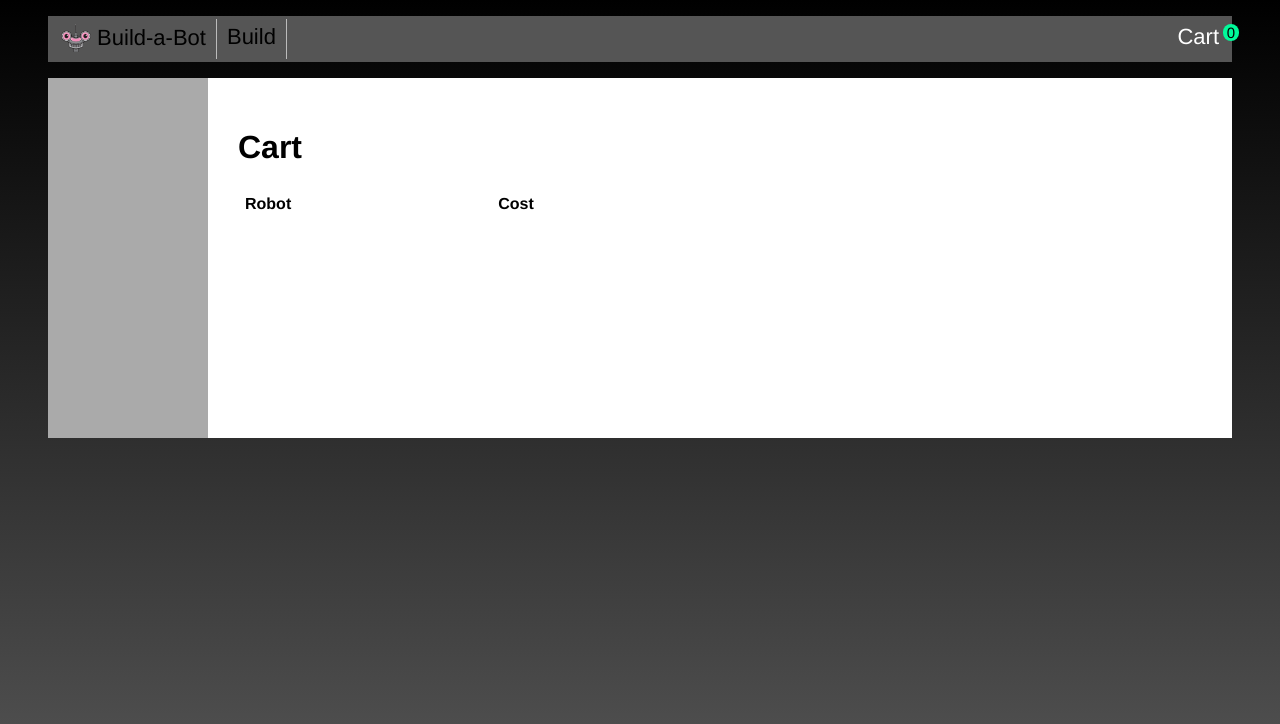
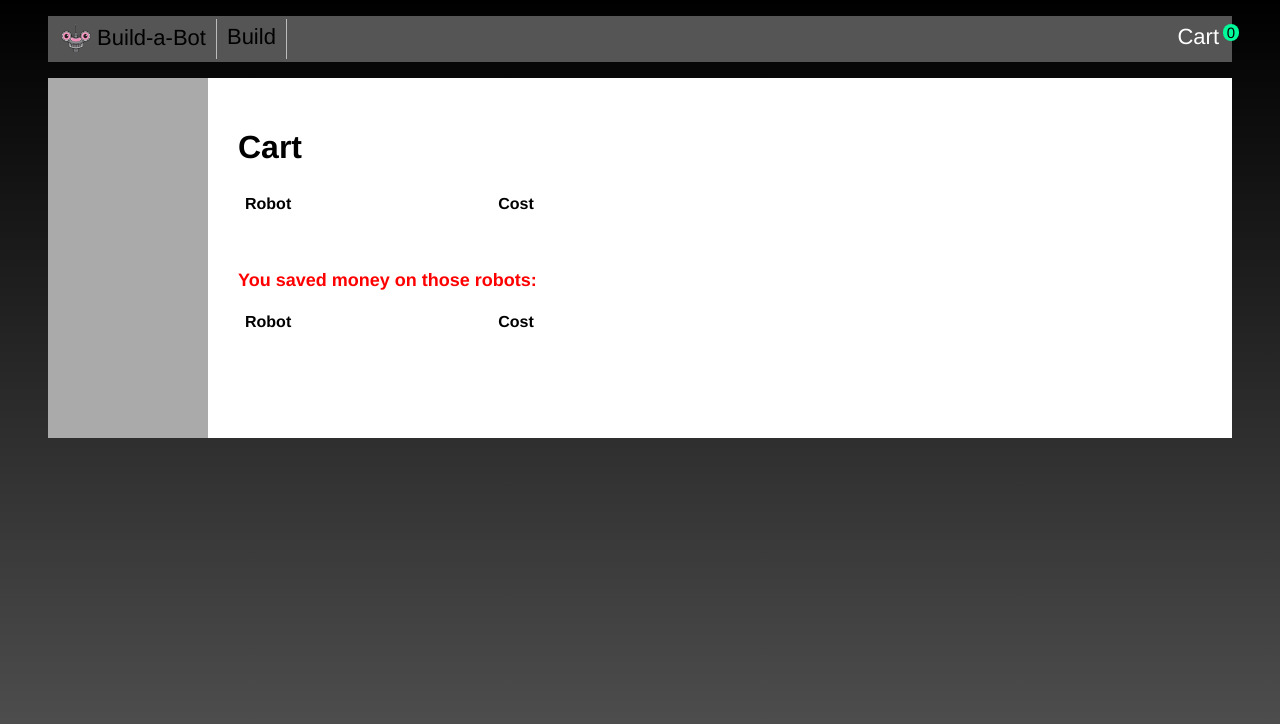
Before and after one commit to rayssalves/Build-a-bot, a Vue app in the folder build-a-bot/: page /cart in a window 1280 px wide. Shown: the top 724 px of the page. Built offline with nearby package versions, Linux system fonts and the light colour scheme.

Commit message:
using vuex getters

```diff
--- a/build-a-bot/src/cart/ShoppingCart.vue
+++ b/build-a-bot/src/cart/ShoppingCart.vue
@@ -23,6 +23,29 @@
           </tr>
         </tbody>
       </table>
+      <h2 class="saleItems">You saved money on those robots:</h2>
+      <table>
+        <thead>
+          <tr>
+            <th class="robot-title">
+              Robot
+            </th>
+            <th class="cost">
+              Cost
+            </th>
+          </tr>
+        </thead>
+        <tbody>
+          <tr v-for="(robot, index) in cartSaleItems" :key="index">
+            <td class="robot-title">
+              {{robot.head.title}}
+            </td>
+            <td class="cost">
+              {{robot.cost}}
+            </td>
+          </tr>
+        </tbody>
+      </table>
    </div>
   </template>
 
@@ -33,6 +56,9 @@
         cart() {
             console.log(this.$store.state.cart);
             return this.$store.state.cart;
+     },
+     cartSaleItems() {
+        return this.$store.getters.cartSaleItems;
      },
     },
   };
@@ -49,4 +75,9 @@
     .cost {
       text-align: right;
     }
+    .saleItems {
+        margin-top: 50px;
+        font-size: 18px;
+        color: red;
+    }
   </style>
--- a/build-a-bot/src/store/index.js
+++ b/build-a-bot/src/store/index.js
@@ -10,4 +10,9 @@
             state.cart.push(robot);
         },
     },
+    getters: {
+        cartSaleItems(state) {
+            return state.cart.filter((item) => item.head.onSale);
+        },
+    },
 });
```
